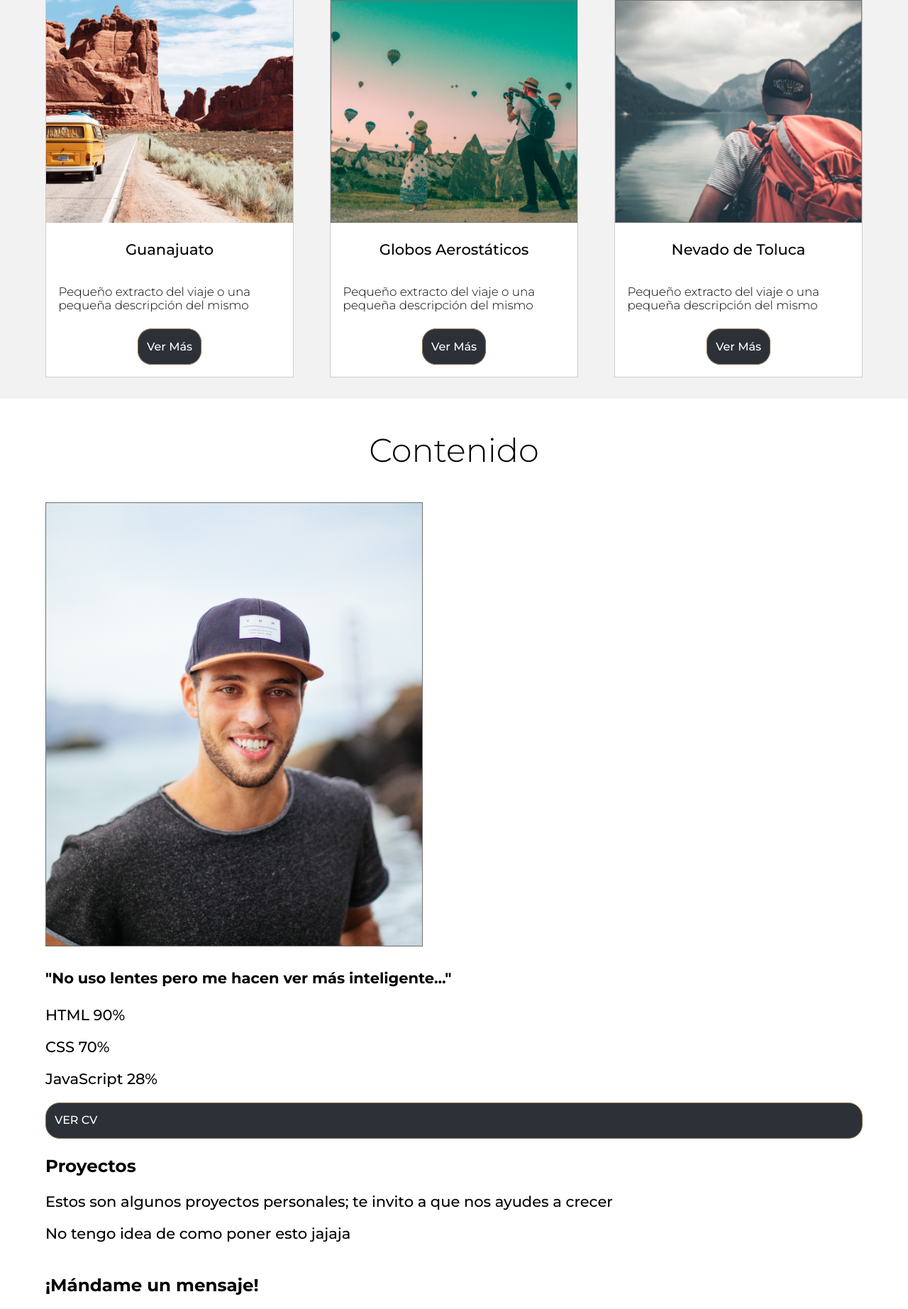
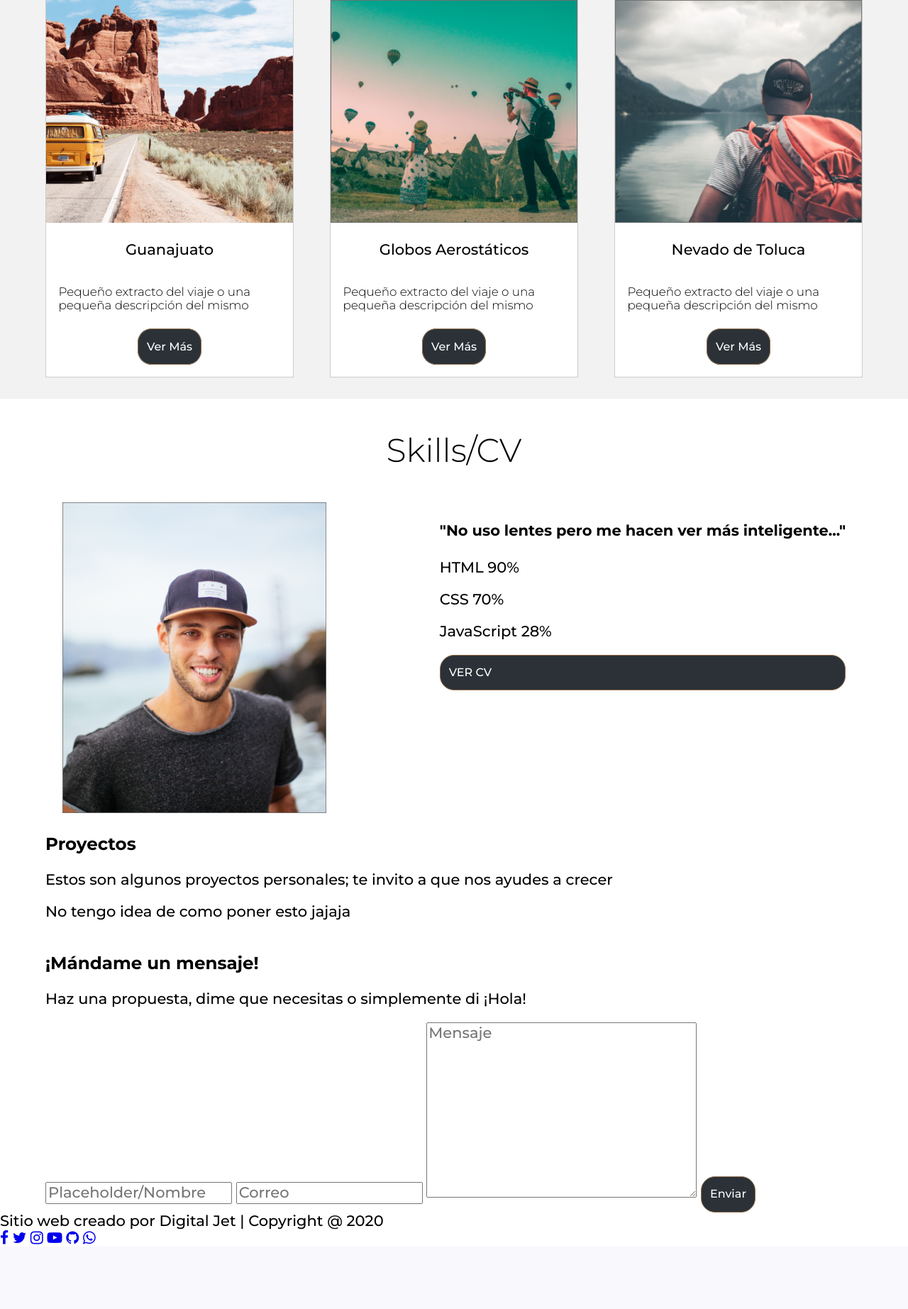
Before and after one commit to CristianMtz28/Curso-Frontend, a PHP site: page / in a window 1280 px wide. Shown: the part 2932-4777 px from the top of the page at 71% size. After the commit the page ends 4686 px from the top, so only its background shows below. Run offline with PHP 8.4, Linux system fonts and the light colour scheme.

Commit message:
Comenzando la parte de los skills

```diff
--- a/Prácticas/03-portafolio/css/styles.css
+++ b/Prácticas/03-portafolio/css/styles.css
@@ -396,3 +396,27 @@ header .redes-sociales .whatsapp:hover {
     padding: 5%;
     margin-bottom: 15px;
 }
+
+.main-skills .container {
+    display: flex;
+    flex-direction: row;
+    flex-wrap: wrap;
+    justify-content: center;
+}
+
+.main-skills .container .titulos-secciones {
+    width: 100%;
+}
+
+/* .main-skills .container .imagen-skills {
+    width: 50%;
+} */
+
+.main-skills .container .imagen-skills img {
+    width: 70%;
+    align-self: center;
+}
+
+/* .main-skills .container .barra-skills {
+    width: 50%;
+} */
--- a/Prácticas/03-portafolio/index.html
+++ b/Prácticas/03-portafolio/index.html
@@ -141,7 +141,7 @@
     <!--Sección de Skills/CV-->
     <section class="main-skills">
         <div class="container">
-            <h3 class="titulos-secciones">Contenido</h3>
+            <h3 class="titulos-secciones">Skills/CV</h3>
             <div class="imagen-skills">
                 <img src="img/lucas-sankey-9R-CH7PR150-unsplash.png" alt="Cristian Martínez CV">
             </div>
```
